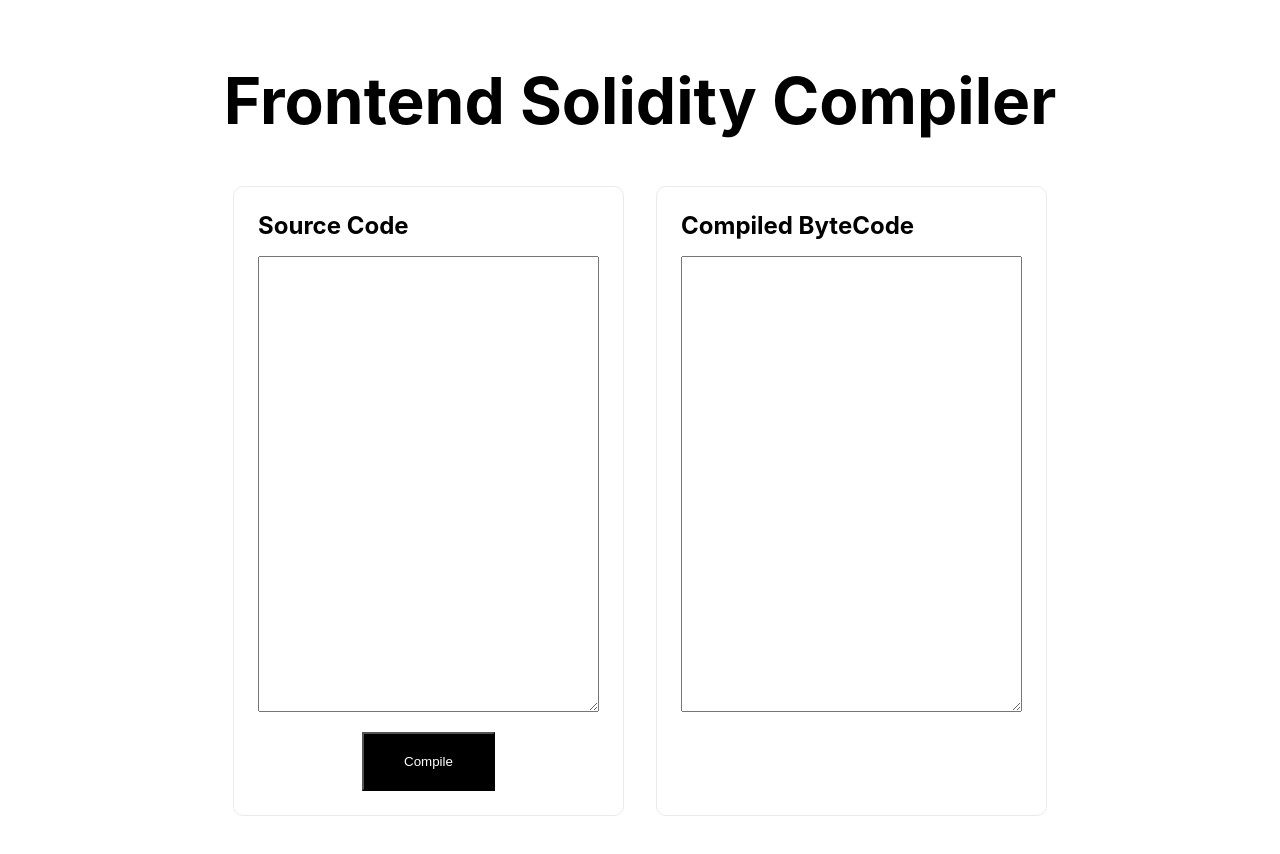
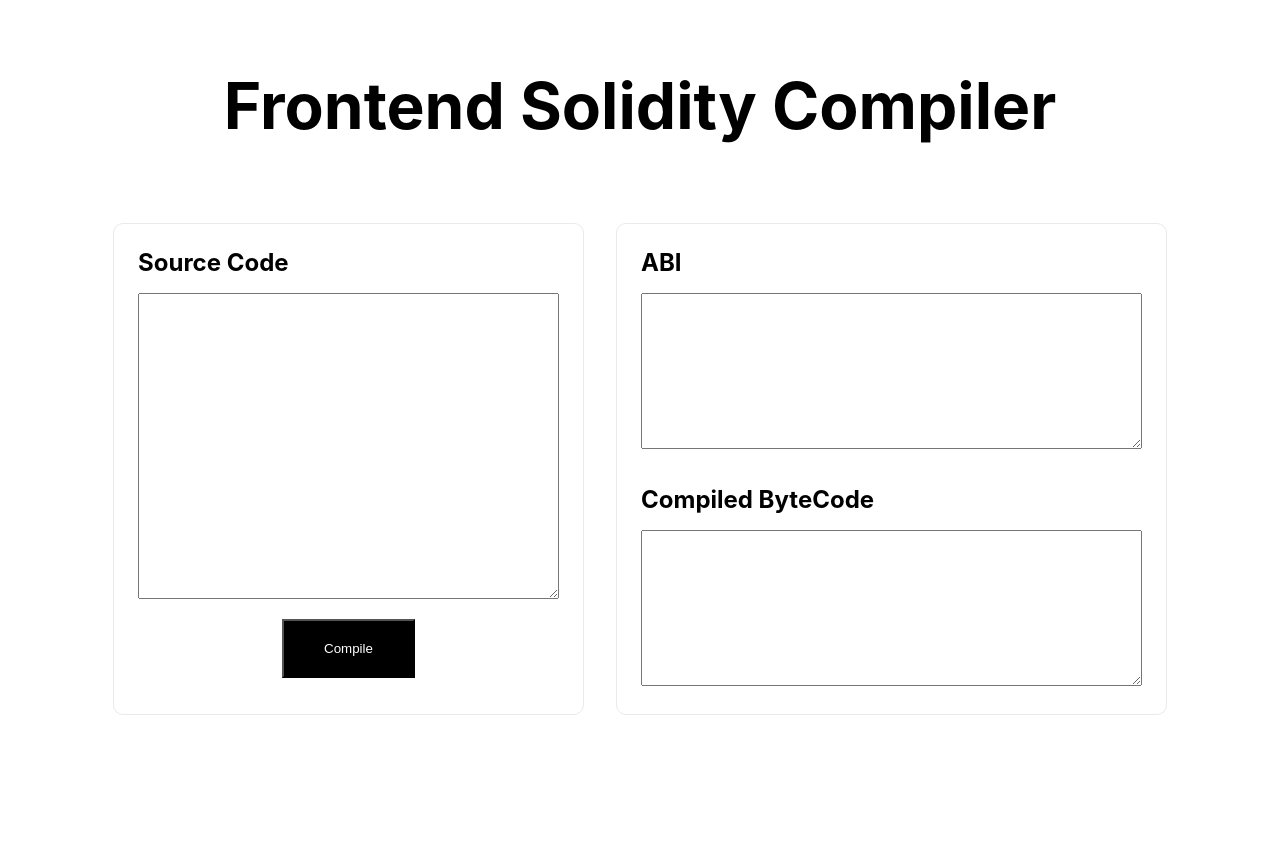
Before and after one commit to DadeKuma/nextjs-solidity-browser-compiler, a Next.js app: page / in a window 1280 px wide. Shown: the top 854 px of the page. After the commit the page ends 800 px from the top, so only its background shows below. Built offline with nearby package versions, Linux system fonts and the light colour scheme.

Commit message:
added compiling interface

```diff
--- a/pages/index.tsx
+++ b/pages/index.tsx
@@ -1,13 +1,34 @@
 import type { NextPage } from 'next';
 import Head from 'next/head';
+import { useState } from 'react';
+import { compile } from '../src/sol/compiler';
 import styles from '../styles/Home.module.css';
 
 const Home: NextPage = () => {
+  const [sourceCode, setSourceCode] = useState("");
+  const [byteCode, setByteCode] = useState("");
+  const [abi, setAbi] = useState("");
+
+  const compileSourceCode = (event: React.MouseEvent<HTMLButtonElement>) => {
+    const button = event.currentTarget;
+    button.disabled = true;
+    compile(sourceCode)
+      .then(contractData => {
+        const data = contractData[0];
+        setByteCode(() => data.byteCode);
+        setAbi(() => JSON.stringify(data.abi));
+      })
+      .catch(console.error)
+      .finally(() => {
+        button.disabled = false;
+      });
+  };
+
   return (
     <div className={styles.container}>
       <Head>
-        <title>Create Next App</title>
-        <meta name="description" content="Generated by create next app" />
+        <title>Frontend Solidity Compiler</title>
+        <meta name="description" content="Compile solidity code on frontend with Next.js and Solc-js" />
         <link rel="icon" href="/favicon.ico" />
       </Head>
 
@@ -19,18 +40,16 @@ const Home: NextPage = () => {
         <div className={styles.grid}>
           <div className={styles.card}>
             <h2>Source Code</h2>
-            <textarea rows={30} cols={40}>
-
-            </textarea>
+            <textarea rows={20} cols={50} onChange={e => setSourceCode(e.target.value)} />
             <div className={styles.buttonWrapper}>
-              <button>Compile</button>
+              <button onClick={compileSourceCode}>Compile</button>
             </div>
           </div>
           <div className={styles.card}>
-            <h2>Compiled ByteCode</h2>
-            <textarea readOnly rows={30} cols={40}>
-
-            </textarea>
+            <h2>ABI</h2>
+            <textarea readOnly rows={10} cols={60} value={abi} />
+            <h2 className={styles.subtitle}>Compiled ByteCode</h2>
+            <textarea readOnly rows={10} cols={60} value={byteCode} />
           </div>
         </div>
       </main>
--- a/styles/Home.module.css
+++ b/styles/Home.module.css
@@ -24,7 +24,7 @@
 }
 
 .title {
-  margin: 0rem 0rem 2rem;
+  margin: 0rem 0rem 4rem;
   text-align: center;
   line-height: 1.15;
   font-size: 4rem;
@@ -66,6 +66,10 @@
   font-size: 1.5rem;
 }
 
+.card .subtitle {
+  margin-top: 2rem;
+}
+
 .card p {
   margin: 0;
   font-size: 1.25rem;
--- a/styles/globals.css
+++ b/styles/globals.css
@@ -9,6 +9,10 @@ body {
 a {
   color: inherit;
   text-decoration: none;
+}
+
+textarea {
+  resize: vertical;
 }
 
 button {
```
